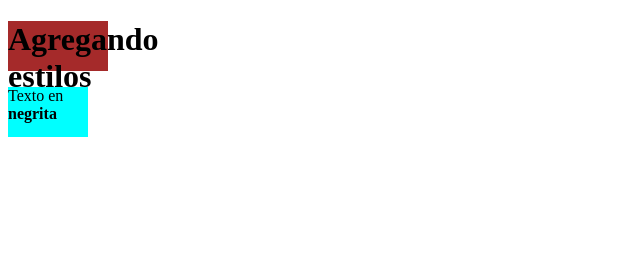
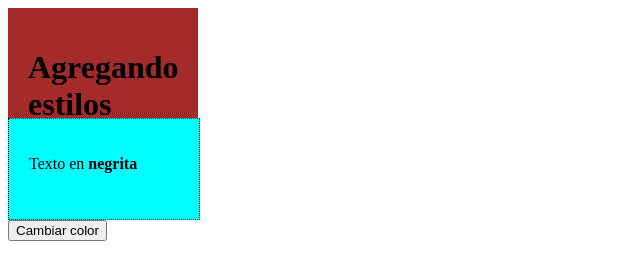
Before and after one commit to pablonicolas91/Ejercico2-PNT2, a plain HTML site: page index.html in a window 1280 px wide. Shown: the whole page, without its empty margins (0-640 px from the left). Drawn offline with Linux system fonts and the light colour scheme.

Commit message:
Js agregado

```diff
--- a/index.html
+++ b/index.html
@@ -4,16 +4,21 @@
     <meta charset="UTF-8">
     <meta name="viewport" content="width=device-width, initial-scale=1.0">
     <link rel="stylesheet" href="style.css">
+    <script src="index.js"></script>
 </head>
 <body>
     <title>Ejercicio2</title>
 
-    <div id="div1">
+    <div id="div1" class="flex-parent">
         <h1>Agregando estilos</h1>
     </div>
 
-    <div id="div2">
+    <div id="div2" class="flex-child">
         <p>Texto en <strong> negrita</strong></p>
     </div>
+
+    <button type="button" onclick="changeColor()">
+        Cambiar color
+    </button>
 </body>
 </html>
--- /dev/null
+++ b/index.js
@@ -0,0 +1,4 @@
+function changeColor(){
+    div1 = document.getElementById("div1").style.backgroundColor = 'red'
+    div2 = document.getElementById("div2").style.backgroundColor = 'blue'
+}
--- a/style.css
+++ b/style.css
@@ -1,11 +1,22 @@
 #div1 {
-    width: 100px;
-    height: 50px;
+    width: 150px;
+    height: 70px;
     background-color: brown;
 }
 
 #div2{
-    width: 80px;
-    height: 50px;
+    width: 150px;
+    height: 60px;
     background-color: aqua;
 }
+
+.flex-parent {
+    display: flex;
+    padding: 20px;
+}
+
+.flex-child {
+    flex: 1;
+    padding: 20px;
+    border: 1px dotted black;
+}
```
